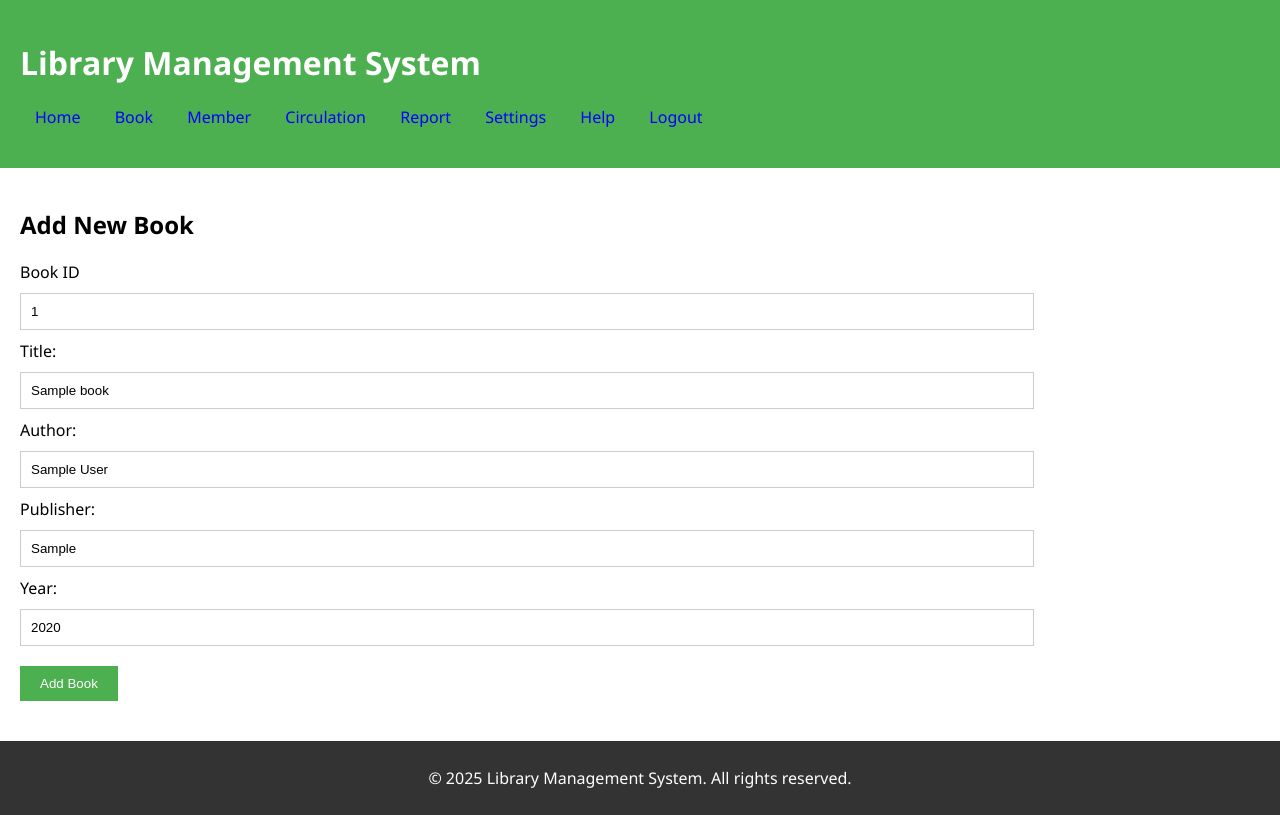
After one commit to onlits-learning-solutions/ols2403, a PHP site: page /edit-book.php?id=1 in a window 1280 px wide. The commit adds this page. Run offline with PHP 8.4, Linux system fonts and the light colour scheme; tables that the repository leaves empty hold one stand-in row (values such as "Sample post").

Commit message:
20250605

```diff
--- a/projects/lms/book-script.php
+++ b/projects/lms/book-script.php
@@ -19,5 +19,29 @@ function getBooks() {
         $books[] = $row;
     }
 
+    mysqli_close($connection);
+
     return $books;
 }
+
+function getBook($id)
+{
+    $connection = mysqli_connect('localhost', 'ols2403', 'ols2403', 'lms_2403');
+
+    if (!$connection) {
+        die("Connection failed: " . mysqli_connect_error());
+    }
+
+    $query = "SELECT * FROM book WHERE id = '$id'";
+    $result = mysqli_query($connection, $query);
+
+    if (!$result) {
+        die("Query failed: " . mysqli_error($connection));
+    }
+
+    $book = mysqli_fetch_assoc($result);
+
+    mysqli_close($connection);
+
+    return $book;
+}
--- a/projects/lms/book.php
+++ b/projects/lms/book.php
@@ -53,14 +53,14 @@ $books = getBooks();
                 $i = 0;
                 foreach ($books as $book): ?>
                     <tr>
-                        <td><?= ++$i ?></td>
+                        <td><?= $book['id'] ?></td>
                         <td><?= $book['title']; ?></td>
                         <td><?= $book['author']; ?></td>
                         <td><?= $book['publisher']; ?></td>
                         <td><?= $book['year']; ?></td>
                         <td>
-                            <a href="edit-book.php?id=<?= $book['book_id']; ?>">Edit</a> |
-                            <a href="delete-book.php?id=<?= $book['book_id']; ?>">Delete</a>
+                            <a href="edit-book.php?id=<?= $book['id']; ?>">Edit</a> |
+                            <a href="delete-book.php?id=<?= $book['id']; ?>">Delete</a>
                         </td>
                     </tr>
                 <?php endforeach; ?>
--- /dev/null
+++ b/projects/lms/edit-book.php
@@ -0,0 +1,54 @@
+<?php
+    $id = $_GET['id'];
+    include 'book-script.php';
+    $book = getBook($id);
+?>
+
+<!DOCTYPE html>
+<html lang="en">
+<head>
+    <meta charset="UTF-8">
+    <meta name="viewport" content="width=device-width, initial-scale=1.0">
+    <title>LMS - New Book</title>
+    <link rel="stylesheet" href="styles.css">
+</head>
+<body>
+    <header>
+        <h1>Library Management System</h1>
+        <nav>
+            <a href="index.html">Home</a>
+            <a href="book.php">Book</a>
+            <a href="member.html">Member</a>
+            <a href="circulation.html">Circulation</a>
+            <a href="report.html">Report</a>
+            <a href="settings.html">Settings</a>
+            <a href="help.html">Help</a>
+            <a href="logout.html">Logout</a>
+        </nav>
+    </header>
+    <main>
+        <h2>Add New Book</h2>
+        <form action="add-book.php" method="post" class="master">
+            <label for="bookid">Book ID</label>
+            <input type="text" id="bookid" name="bookid" required readonly value="<?= $id; ?>">
+
+            <label for="title">Title:</label>
+            <input type="text" id="title" name="title" required value="<?= $book['title']; ?>">
+
+            <label for="author">Author:</label>
+            <input type="text" id="author" name="author" required value="<?= $book['author']; ?>">
+
+            <label for="publisher">Publisher:</label>
+            <input type="text" id="publisher" name="publisher" required value="<?= $book['publisher']; ?>">
+
+            <label for="year">Year:</label>
+            <input type="number" id="year" name="year" required value="<?= $book['year']; ?>">
+
+            <button type="submit" name="submit">Add Book</button>
+        </form>
+    </main>
+    <footer>
+        <p>&copy; 2025 Library Management System. All rights reserved.</p>
+    </footer>
+</body>
+</html>
```
